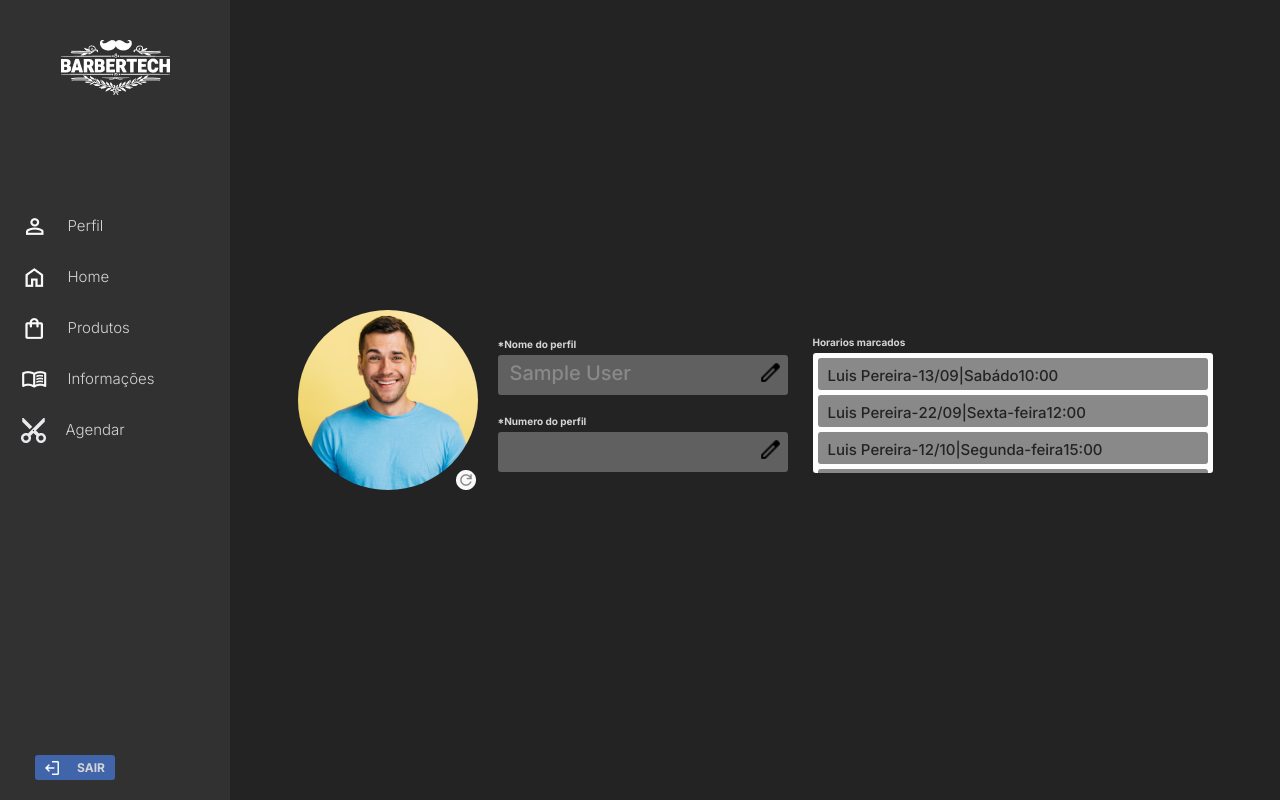
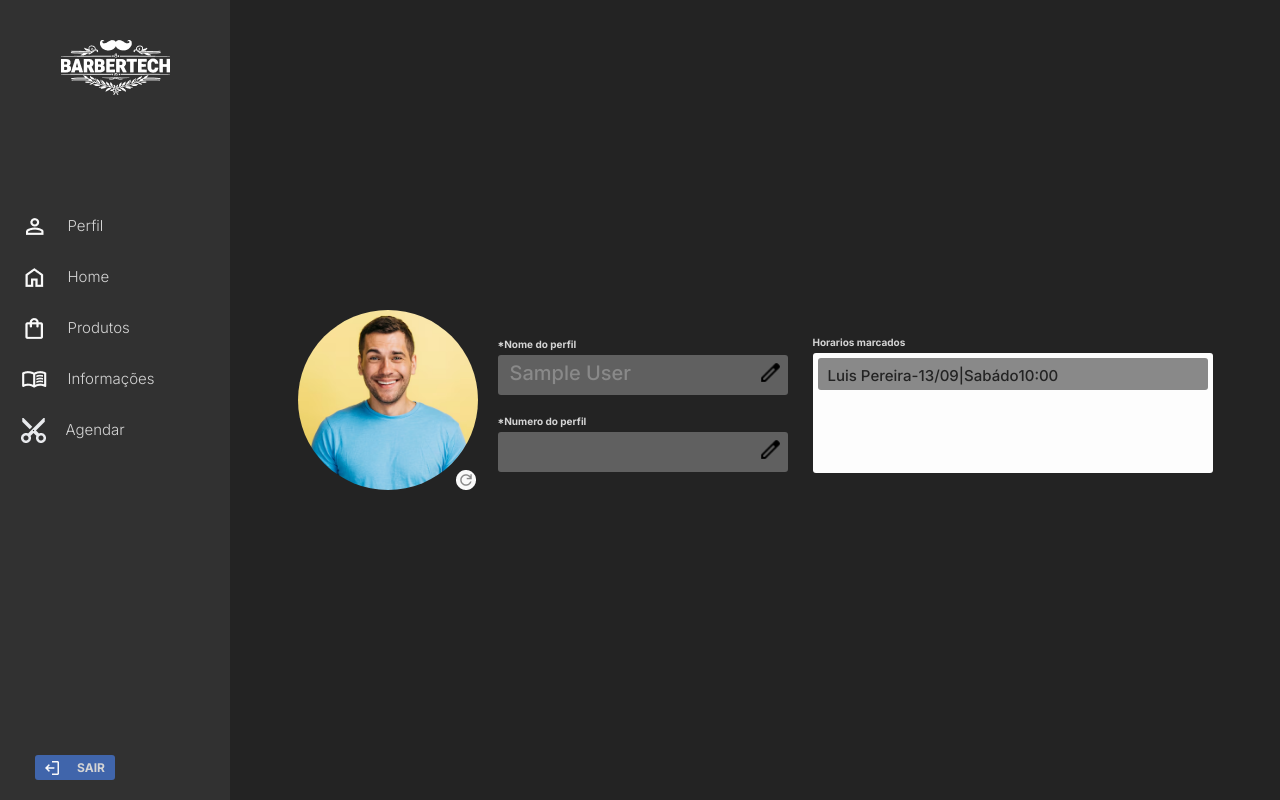
Before and after one commit to nalugsw/TCC_BARBEARIA, a PHP site: page /public/perfil.php in a window 1280 px wide. Run offline with PHP 8.4, Linux system fonts and the light colour scheme; the visitor is signed in with stand-in values (Sample User, id 1).

Commit message:
começando sistema de mostrar agenda no perfil

```diff
--- a/functions/helpers.php
+++ b/functions/helpers.php
@@ -1,6 +1,6 @@
 <?php
 
-include_once("../config/conexao.php");
+include("../config/conexao.php");
 
 //RECUPERA O NOME DO USUARIO
 
--- a/public/perfil.php
+++ b/public/perfil.php
@@ -106,30 +106,6 @@ include("../functions/verificar.php");
                             <div class="dia-barbeiro"><p>Sabádo</p></div>
                             <div class="horario-barbeiro"><p>10:00</p></div>
                         </div>
-                    <div class="horario-caixa">
-                        <div class="nome-barbeiro"><p>Luis Pereira</p></div>
-                        <p>-</p>
-                        <div class="data-barbeiro"><p>22/09</p></div>
-                        <p>|</p>
-                        <div class="dia-barbeiro"><p>Sexta-feira</p></div>
-                        <div class="horario-barbeiro"><p>12:00</p></div>
-                    </div>
-                    <div class="horario-caixa">
-                        <div class="nome-barbeiro"><p>Luis Pereira</p></div>
-                        <p>-</p>
-                        <div class="data-barbeiro"><p>12/10</p></div>
-                        <p>|</p>
-                        <div class="dia-barbeiro"><p>Segunda-feira</p></div>
-                        <div class="horario-barbeiro"><p>15:00</p></div>
-                    </div>
-                    <div class="horario-caixa">
-                        <div class="nome-barbeiro"><p>Luis Pereira</p></div>
-                        <p>-</p>
-                        <div class="data-barbeiro"><p>25/10</p></div>
-                        <p>|</p>
-                        <div class="dia-barbeiro"><p>quarta-feira</p></div>
-                        <div class="horario-barbeiro"><p>18:00</p></div>
-                    </div>
                 </div>
             </div>
 
```
Also changed, not shown: functions/agendamento.php (+26 -1 lines). Lines whose indentation alone changed are shown as unchanged.
